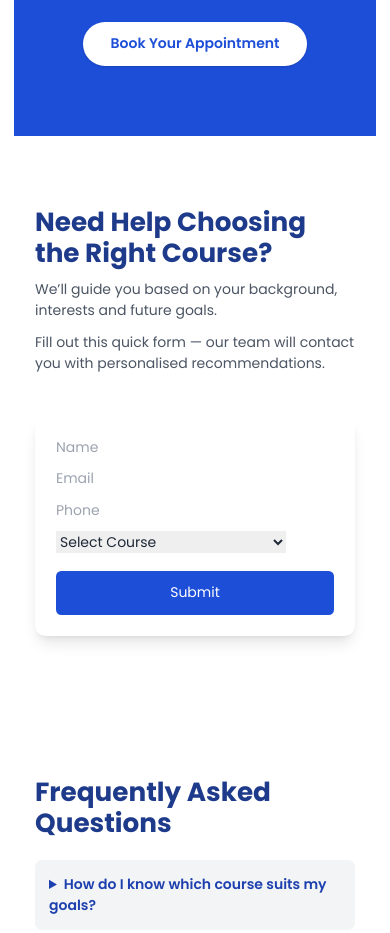
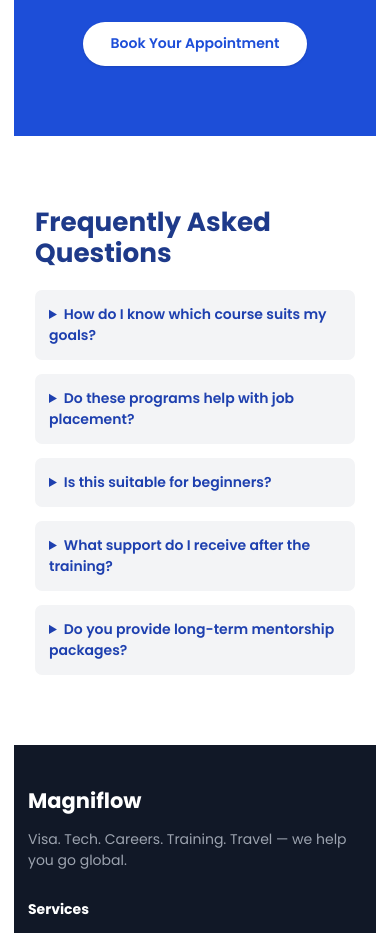
Before and after one commit to NazniA/Magniflow, a Next.js app: page /courses in a window 390 px wide. Shown: the part 5420-6353 px from the top of the page. Built offline with nearby package versions, Linux system fonts and the light colour scheme.

Commit message:
Make website mobile responsive + layout fixes

```diff
--- a/pages/courses.jsx
+++ b/pages/courses.jsx
@@ -240,38 +240,7 @@ export default function Courses() {
                 </Link>
             </section>
 
-            {/* FORM SECTION */}
-            <section className="max-w-6xl mx-auto px-6 py-20 grid md:grid-cols-2 gap-12 items-center">
 
-                <div>
-                    <h3 className="text-3xl font-bold text-blue-900">Need Help Choosing the Right Course?</h3>
-
-                    <p className="mt-3 text-gray-600">
-                        We’ll guide you based on your background, interests and future goals.
-                    </p>
-
-                    <p className="mt-3 text-gray-600">
-                        Fill out this quick form — our team will contact you with personalised recommendations.
-                    </p>
-                </div>
-
-                <form className="bg-white shadow-lg rounded-xl p-6">
-                    <input className="form-input" placeholder="Name" required />
-                    <input className="form-input mt-3" placeholder="Email" required />
-                    <input className="form-input mt-3" placeholder="Phone" required />
-
-                    <select className="form-input mt-3" required>
-                        <option value="">Select Course</option>
-                        <option>Career Readiness Program</option>
-                        <option>Entrepreneur Growth Program</option>
-                        <option>Visa Process Workshop</option>
-                    </select>
-
-                    <button className="mt-5 w-full bg-blue-700 text-white py-2 rounded-md hover:bg-blue-800 transition">
-                        Submit
-                    </button>
-                </form>
-            </section>
 
             {/* FAQ */}
             <section className="max-w-6xl mx-auto px-6 py-20">
```
